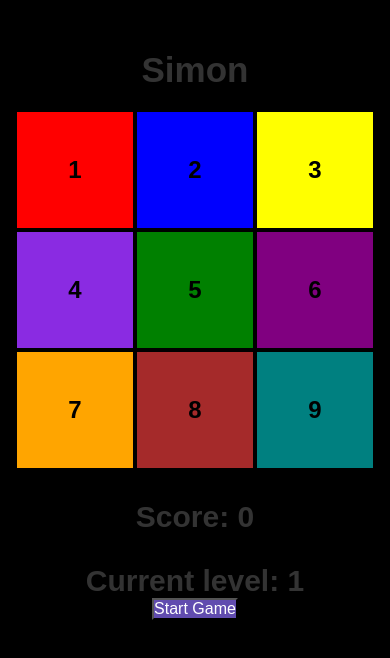
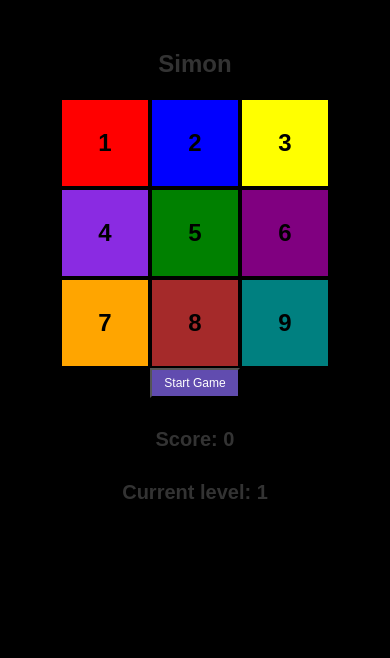
Before and after one commit to ayousef27/simon-game, a plain HTML site: page index.html in a window 390 px wide. Drawn offline with Linux system fonts and the light colour scheme.

Commit message:
simon-game

```diff
--- a/index.html
+++ b/index.html
@@ -22,17 +22,17 @@
           <div id="square8" class="square"><span class="num">8</span></div>
           <div id="square9" class="square"><span class="num">9</span></div>
         </div>
-        <div class="message"></div>
+
+        <button id="start-button">Start Game</button>
+        <div id="game-over-message">Game Over!!! get good next time</div>
+        <button id="restart">Restart Game</button>
         <div id="show-score">
           <p>Score: <span id="score">0</span></p>
         </div>
         <div id="show-level">
           <p>Current level: <span id="level">1</span></p>
         </div>
-        <div id="game-over-message">Game Over get good</div>
       </div>
-      <button id="start-button">Start Game</button>
-      <button id="restart">Restart Game</button>
     </div>
   </body>
 </html>
--- a/style.css
+++ b/style.css
@@ -129,3 +129,38 @@
   cursor: pointer;
   margin-top: 20px;
 }
+
+@media (max-width: 480px) {
+  h1 {
+    font-size: 24px;
+  }
+
+  .game-container {
+    grid-template-columns: repeat(3, 90px);
+    grid-template-rows: repeat(3, 90px);
+  }
+
+  .square {
+    height: 90px;
+    width: 90px;
+  }
+
+  #show-score,
+  #show-level {
+    font-size: 20px;
+  }
+
+  #start-button,
+  #restart {
+    font-size: 12px;
+    padding: 6px 12px;
+  }
+
+  .button-container {
+    padding-left: 5px;
+  }
+
+  #game-over-message {
+    font-size: 18px;
+  }
+}
```
Also changed, not shown: 1 other file.
